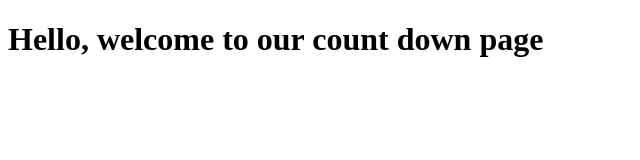
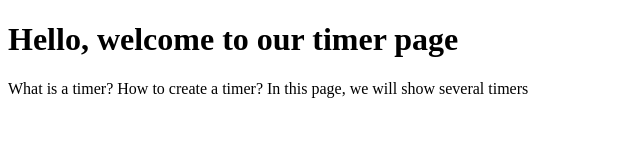
Before and after one commit to bargitta/foodnwine, a plain HTML site: page index.html in a window 1280 px wide. Shown: the whole page, without its empty margins (0-640 px from the left). Drawn offline with Linux system fonts and the light colour scheme.

```diff
--- a/index.html
+++ b/index.html
@@ -2,10 +2,10 @@
 <html>
 <head lang="en">
     <meta charset="UTF-8">
-    <title>The food and wine home page</title>
+    <title>The timer for toast master page</title>
 </head>
 <body>
- <h1>Hello, welcome to our count down page</h1>
-    <p></p>
+ <h1>Hello, welcome to our timer page</h1>
+    <p>What is a timer? How to create a timer? In this page, we will show several timers</p>
 </body>
 </html>
```
Also changed, not shown: 1 other file.
